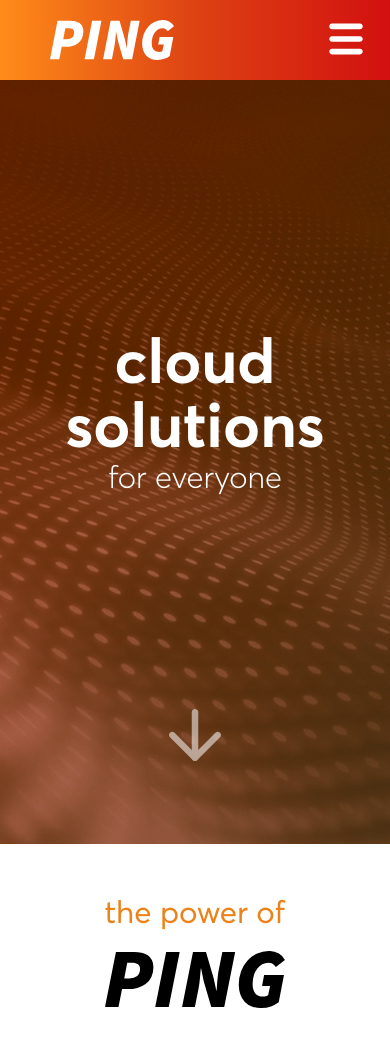
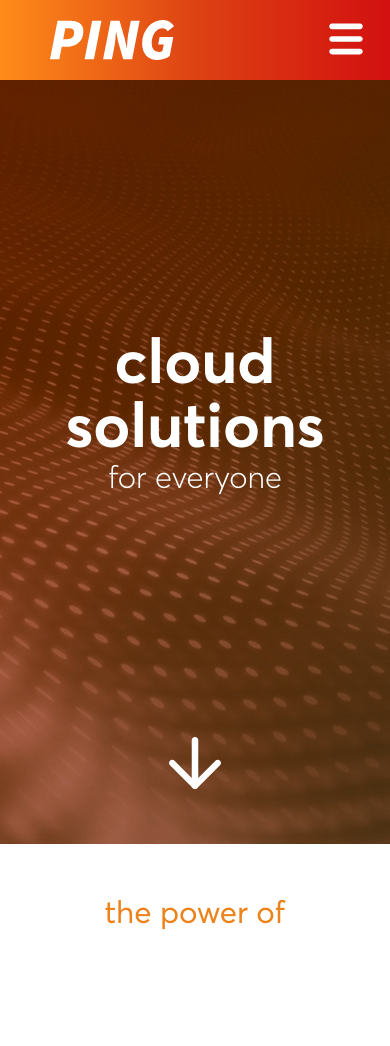
Before and after one commit to alapikov/Landing-Page, a website: page index.html in a window 390 px wide. Shown: the top 1046 px of the page. Drawn offline with Linux system fonts and the light colour scheme.

Commit message:
d08.03.22

```diff
--- a/scripts.js
+++ b/scripts.js
@@ -8,5 +8,24 @@
     solutions.style.cssText += 'animation-name: s1Solutions;animation-duration: 1.8s;animation-timing-function: cubic-bezier(0.38, 0, 0.33, 1);animation-iteration-count: 1; animation-fill-mode: forwards;';
 
     const foreveryone = document.querySelector('#foreveryone');
-    foreveryone.style.cssText += 'animation-name: s1Foreveryone;animation-duration: 1.8s;animation-timing-function: cubic-bezier(0.88, 0, 0.33, 1);animation-iteration-count: 1; animation-fill-mode: forwards;'
+    foreveryone.style.cssText += 'animation-name: opacity0to1;animation-duration: 1.8s;animation-timing-function: cubic-bezier(0.88, 0, 0.33, 1);animation-iteration-count: 1; animation-fill-mode: forwards;';
+
 }, 200);
+
+pageIsLoaded = setTimeout(function s1ArrowAnimate() {
+    const s1Arrow = document.querySelector('#s1Arrow');
+    s1Arrow.style.cssText += 'animation-name: opacity0to1;animation-duration: 1.8s;animation-timing-function: cubic-bezier(0.88, 0, 0.33, 1);animation-iteration-count: 1; animation-fill-mode: forwards;';
+}, 600);
+
+(function s2LogoAnimate() {
+    const s2Logo = document.querySelector('#s2Logo');
+    const animationOn = 'animation-name: opacity0to1;animation-duration: 2.5s;animation-timing-function: cubic-bezier(0.59, 0, 0.43, 1);animation-iteration-count: 1; animation-fill-mode: forwards;';
+    function checkAndAnimate() {
+        const scroll = window.scrollY;
+        if (scroll >= 315) {
+            s2Logo.style.cssText += animationOn;
+            clearInterval(s2LogoTimer);
+        }
+    }
+    const s2LogoTimer = setInterval(checkAndAnimate, 300);
+} ());
--- a/styles.scss
+++ b/styles.scss
@@ -106,7 +106,7 @@
         100% {left: 0vw;}
     }
 
-    @keyframes s1Foreveryone {
+    @keyframes opacity0to1 {
         0% {opacity: 0;};
         100% {opacity: 1;};
     }
@@ -194,6 +194,8 @@
 
             #s2Logo {
                 width: 46vw;
+                opacity: 0;
+                // js function s1Animate() after onload
             }
         }
     }
```
Also changed, not shown: images/icon.png (added), styles.css, 1 other file.
